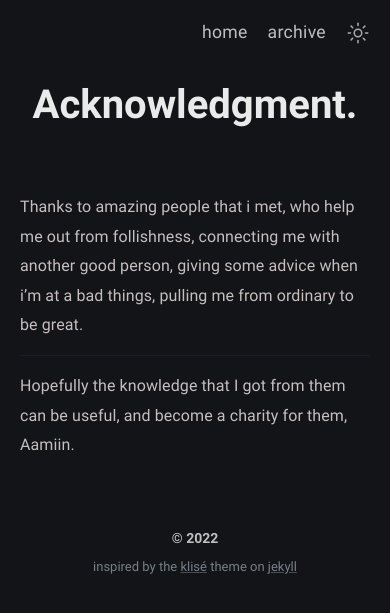
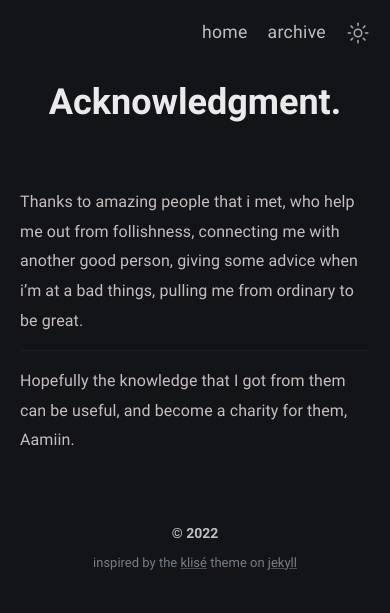
Before and after one commit to atyiadam/adamatyi.github.io, a Jekyll site: the page built from thanks.md, in a window 390 px wide. Shown: the top 613 px of the page. Built offline with Jekyll 4.4.1, drawn with Linux system fonts in a browser that asks for light colours.

Commit message:
Change mobile title font size

```diff
--- a/_sass/klise/_post.scss
+++ b/_sass/klise/_post.scss
@@ -36,7 +36,7 @@
     }
 
     @include media-query($on-mobile) {
-      font-size: 2.5rem;
+      font-size: 2.25rem;
     }
   }
 }
```
